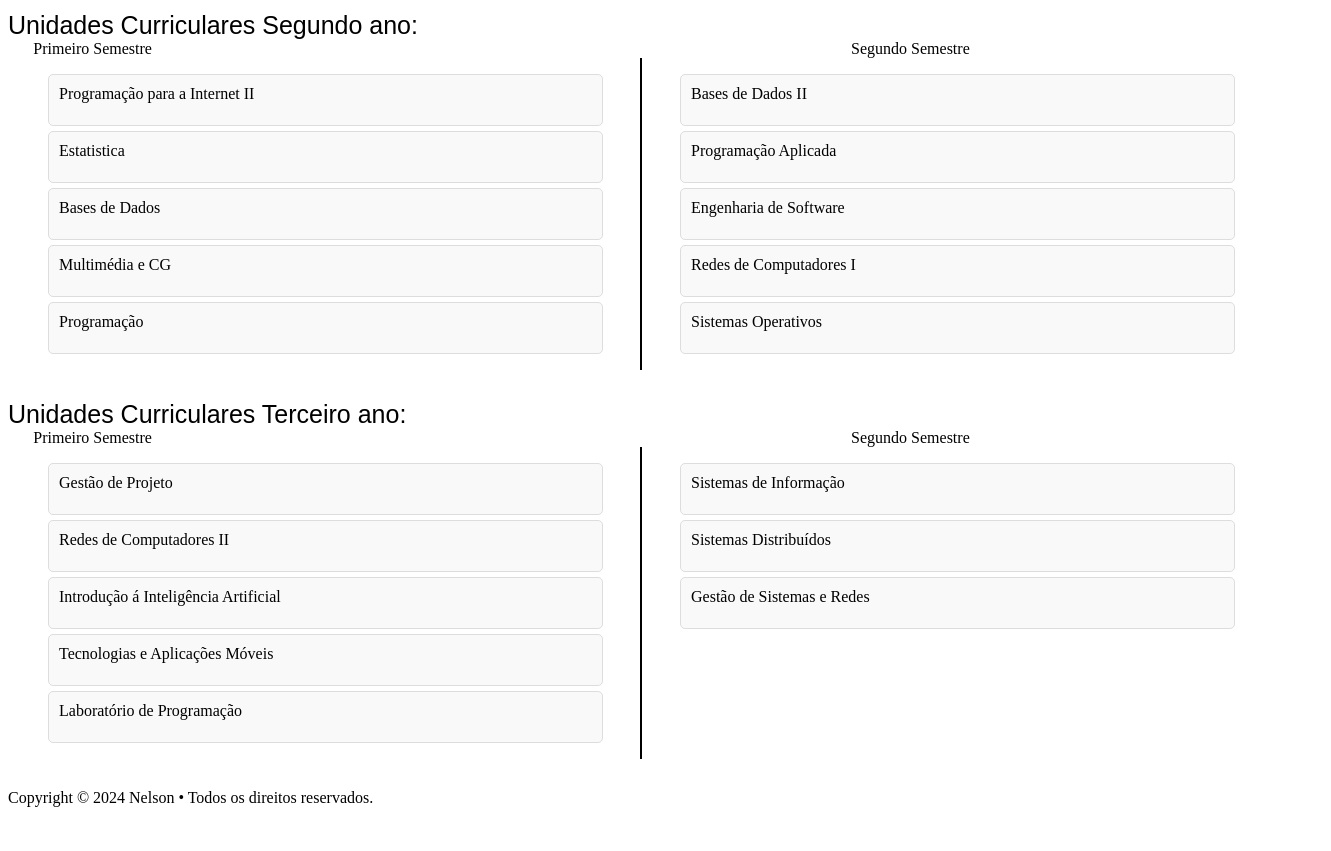
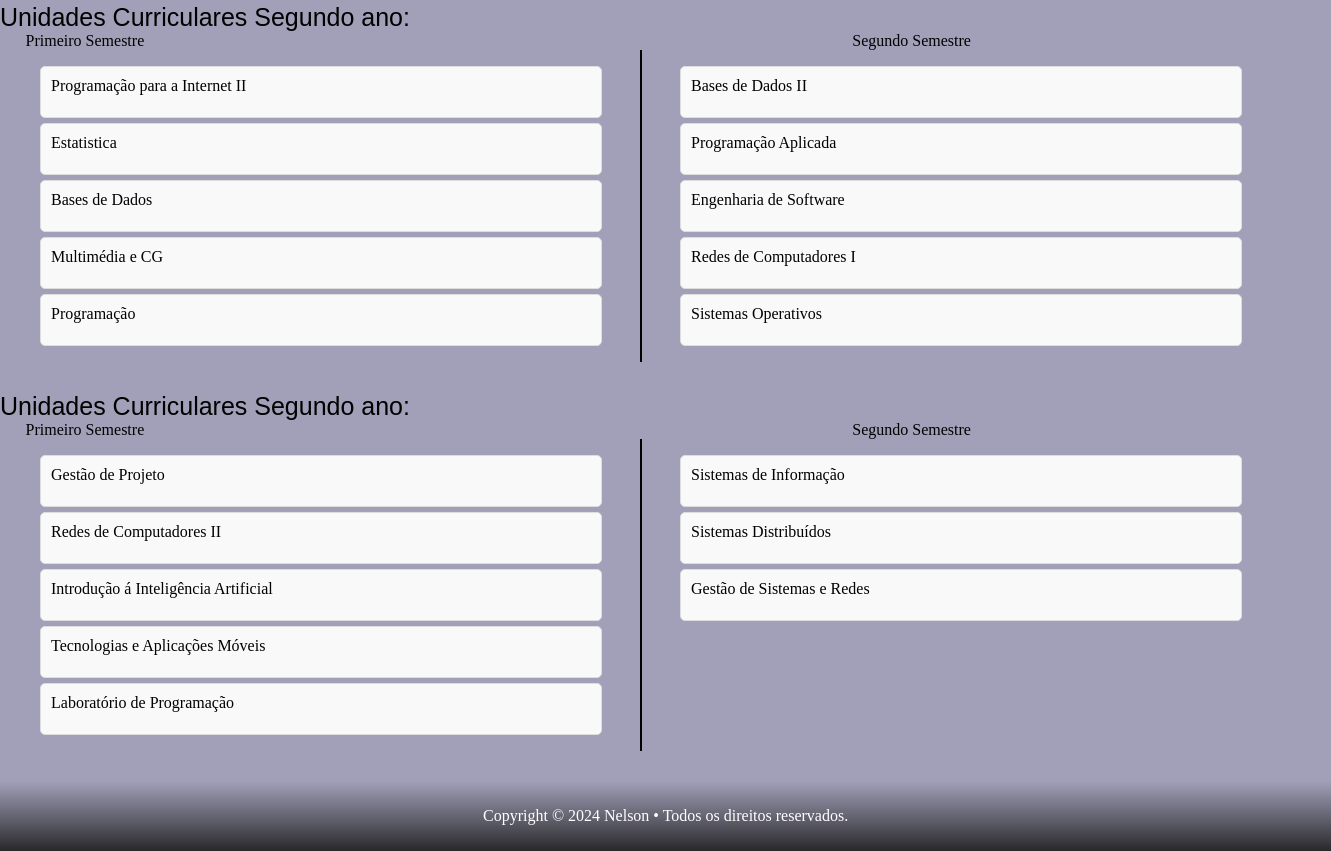
Before and after one commit to NelsinT/ProgramacaoInternet, a plain HTML site: page TrabalhoPratico2/index.html in a window 1280 px wide. Shown: the part 520-1371 px from the top of the page, 1331 px wide, since content can reach past the window. Before the commit the page ends 1335 px from the top, so only its background shows below. Drawn offline with Linux system fonts and the light colour scheme.

Commit message:
homepage melhorzinha

```diff
--- a/TrabalhoPratico2/index.html
+++ b/TrabalhoPratico2/index.html
@@ -79,7 +79,7 @@
                     </div>
                 </div>
             </div>
-            <p1 class="curriculares"> Unidades Curriculares Terceiro ano:</p1>
+            <p1 class="curriculares"> Unidades Curriculares Segundo ano:</p1>
             <div class="semestres-container">
                 <div class="terceirooano">
                     <p class="semestres">Primeiro Semestre </p>
@@ -109,8 +109,9 @@
     </nav>
 
     <footer class="footer">
-        Copyright © 2024 Nelson • Todos os direitos reservados.
+    Copyright © 2024 Nelson • Todos os direitos reservados.
     </footer>
+
 </body>
 
 </html>
--- a/TrabalhoPratico2/styles.css
+++ b/TrabalhoPratico2/styles.css
@@ -1,6 +1,10 @@
 body {
+    margin: 0;
+    padding: 0;
     overflow-x: hidden;
+    background-color: rgb(162, 160, 185);
 }
+
 
 .semestres {
     display: inline;
@@ -17,7 +21,7 @@ body {
     align-items: center;
     justify-content: space-between;
     padding: 10px;
-    background: linear-gradient(rgb(39, 35, 86), rgb(69, 59, 175));
+    background: linear-gradient(rgb(41, 41, 43), rgb(162, 160, 185));
 }
 
 .header-content .titulo {
@@ -69,4 +73,16 @@ body {
 .curriculares{
     font-family: "Copperplate", Fantasy;
     font-size: 25px;
+
 }
+
+.footer {
+    bottom: 0;
+    left: 0;
+    width: 100%;
+    padding: 2%;
+    background: linear-gradient(rgb(162, 160, 185), rgb(41, 41, 43));
+    color: white;
+    text-align: center;
+    margin: 0 auto; /* Adicionado para centralizar horizontalmente */
+}
```
Also changed, not shown: TrabalhoPratico2/assets/imagens/logo.png.
